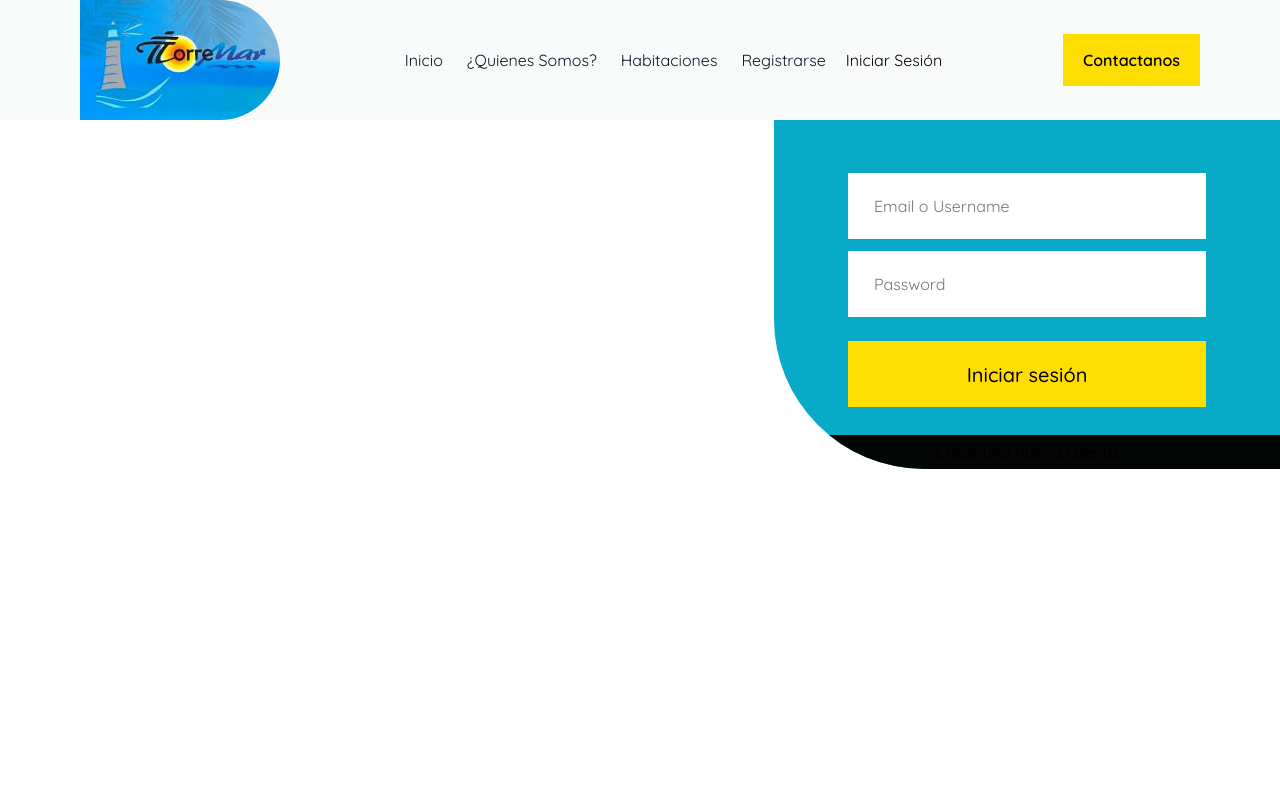
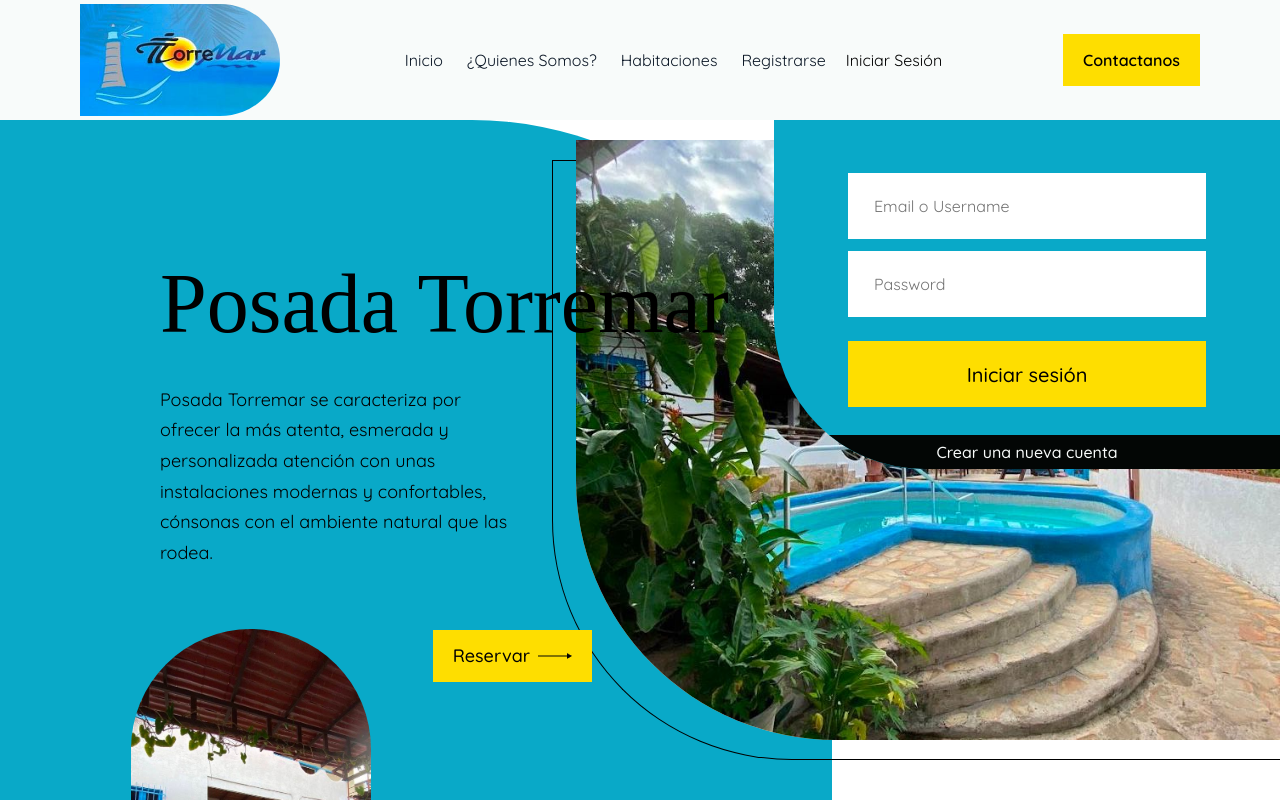
Before and after one commit to RivasAlejandro1/Hotel-Front, a React (Vite) app: page / in a window 1280 px wide. Shown: the top 800 px of the page. Built offline with nearby package versions, Linux system fonts and the light colour scheme; a web font is replaced by a local one.

Commit message:
modifed App

```diff
--- a/src/App.jsx
+++ b/src/App.jsx
@@ -1,21 +1,35 @@
 import { Route, Routes } from 'react-router-dom';
 import styles from "./App.module.css";
-import Nav from './components/Nav/Nav';/*
-import Home from './views/Home/Home'; */
+import Nav from './components/Nav/Nav';
+import Admin from './views/Admin/Admin';
+import Home from './views/Home/Home';
+import Register from './views/Register/Register';
+import Rooms from './views/Rooms/Rooms';
+import Reservations from './views/Reservations/Reservations';
+import Footer from './components/Footer/Footer';
+import WhoAreWe from './views/WhoAreWe/WhoAreWe';
 
 function App() {
 
   return (
     <div className={styles.App}>
-    <Nav></Nav>{/*
-    <Home></Home> */}
-      {/* <Routes>
-         <Route path="/" element={<Login/>}></Route>
-        <Route path="/register" element={<Register/>}></Route>
-        <Route path="/home" element={<Home/>}></Route>
-        <Route path="/myTurns" element={<MyTurns/>}></Route>
-        <Route path="*" element={<Error/>}></Route>
-      </Routes> */}
+    <Nav></Nav>
+      <div className={styles.Content}>
+        <Routes>
+          <Route path="/" element={<Home/>}></Route>
+          <Route path="/registrarse" element={<Register/>}></Route>
+          <Route path="/inicio" element={<Home/>}></Route>
+          <Route path="/QuienesSomos" element={<WhoAreWe/>}></Route>
+          <Route path="/reservaciones" element={<Reservations/>}></Route>
+          <Route path="/habitaciones" element={<Rooms/>}></Route>
+          {/* <Route path="/myTurns" element={<MyTurns/>}></Route> */}
+          <Route path="/admin" element={<Admin/>}></Route>
+        {/*  <Route path="*" element={<Error/>}></Route> */}
+        </Routes>
+
+      </div>
+
+    <Footer></Footer>
     </div>
 
   )
--- a/src/App.module.css
+++ b/src/App.module.css
@@ -3,6 +3,7 @@
   --color2: #09A9C8;
   --backgroundNav: #F8FBFA;
   --buttonBackground: #F8FBFA;
+  --Background: #F8FBFA;
   --textColor: #030605;
 
   --fontFamily-title:  "ZCOOL XiaoWei", serif;
```
Also changed, not shown: package.json (+10 -2 lines), 1 other file (tests, documents, lock files or other folders).
